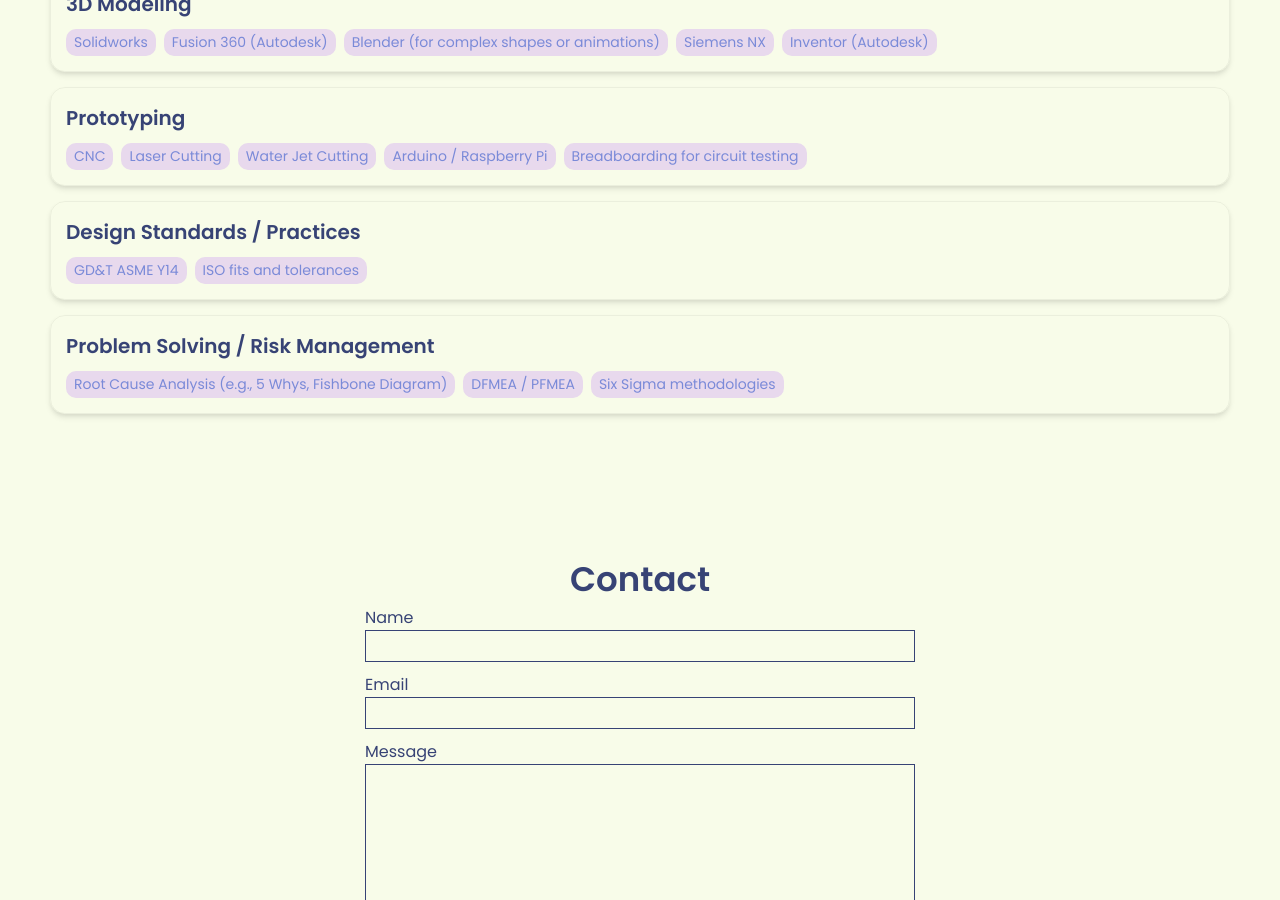
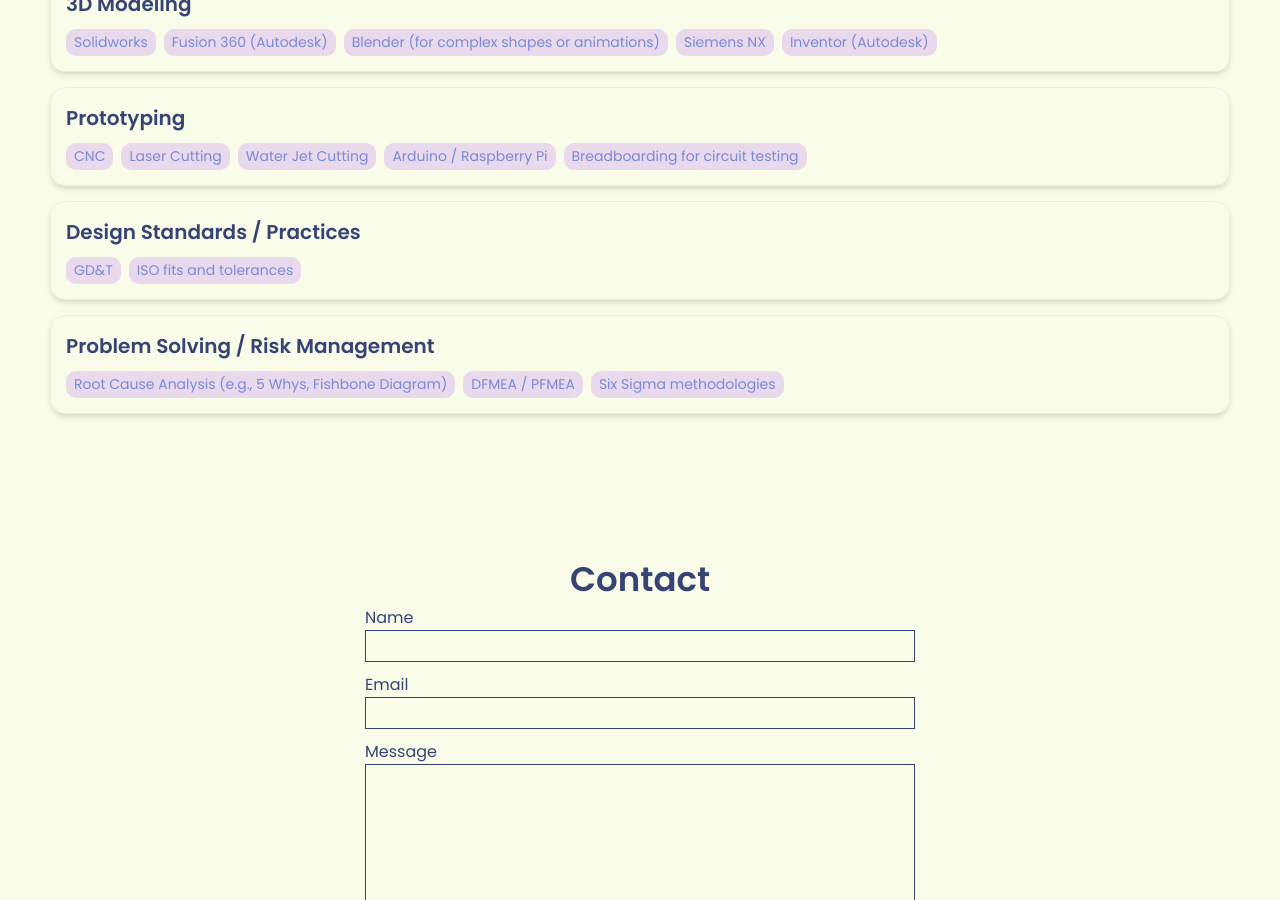
Before and after one commit to fatin-idris/fatin-idris.github.io, a Jekyll site: the page built from index.html, in a window 1280 px wide and 900 px high, scrolled down 1719 px. Built offline with Jekyll 4.4.1, drawn with Linux system fonts in a browser that asks for light colours.

Commit message:
Update _config.yml

```diff
--- a/_config.yml
+++ b/_config.yml
@@ -61,7 +61,7 @@ skills:
     - Breadboarding for circuit testing
   - category: Design Standards / Practices
     tools:
-    - GD&T ASME Y14
+    - GD&T
     - ISO fits and tolerances
   - category: Problem Solving / Risk Management
     tools:
```
